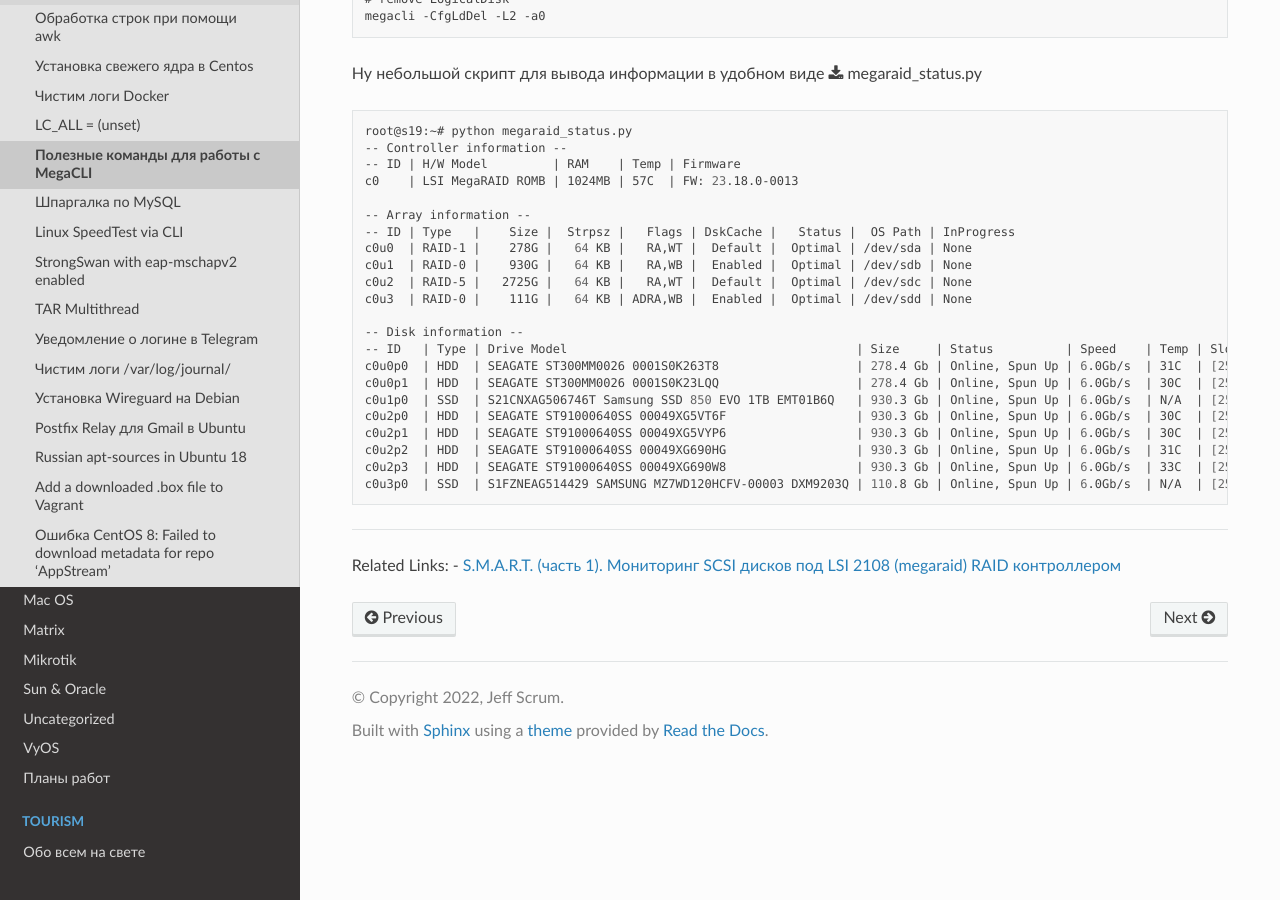
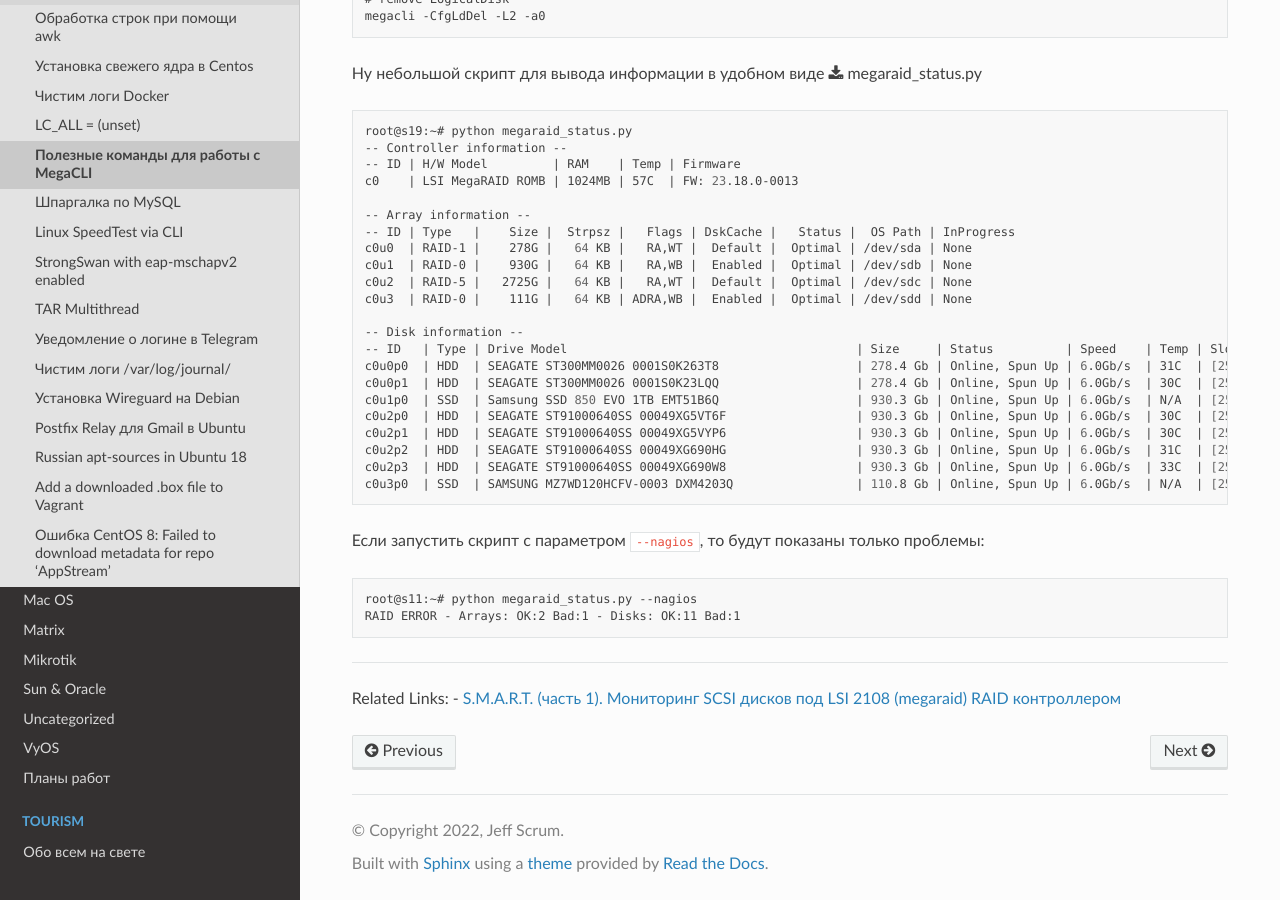
Before and after one commit to jeffscrum/jeffscrum.github.io, a Sphinx documentation site: the page built from source/linux/linux-megacli.rst, in a window 1280 px wide and 900 px high, scrolled down 1144 px. Built offline with Sphinx 7.4.7 and the Read the Docs theme 2.0.0, drawn with Linux system fonts in a browser that asks for light colours.

Commit message:
Update linux-megacli.rst

```diff
--- a/source/linux/linux-megacli.rst
+++ b/source/linux/linux-megacli.rst
@@ -90,12 +90,19 @@
    -- ID   | Type | Drive Model                                        | Size     | Status          | Speed    | Temp | Slot ID  | Device ID
    c0u0p0  | HDD  | SEAGATE ST300MM0026 0001S0K263T8                   | 278.4 Gb | Online, Spun Up | 6.0Gb/s  | 31C  | [252:0]  | 12
    c0u0p1  | HDD  | SEAGATE ST300MM0026 0001S0K23LQQ                   | 278.4 Gb | Online, Spun Up | 6.0Gb/s  | 30C  | [252:1]  | 13
-   c0u1p0  | SSD  | S21CNXAG506746T Samsung SSD 850 EVO 1TB EMT01B6Q   | 930.3 Gb | Online, Spun Up | 6.0Gb/s  | N/A  | [252:3]  | 0
+   c0u1p0  | SSD  | Samsung SSD 850 EVO 1TB EMT51B6Q                   | 930.3 Gb | Online, Spun Up | 6.0Gb/s  | N/A  | [252:3]  | 0
    c0u2p0  | HDD  | SEAGATE ST91000640SS 00049XG5VT6F                  | 930.3 Gb | Online, Spun Up | 6.0Gb/s  | 30C  | [252:4]  | 8
    c0u2p1  | HDD  | SEAGATE ST91000640SS 00049XG5VYP6                  | 930.3 Gb | Online, Spun Up | 6.0Gb/s  | 30C  | [252:5]  | 11
    c0u2p2  | HDD  | SEAGATE ST91000640SS 00049XG690HG                  | 930.3 Gb | Online, Spun Up | 6.0Gb/s  | 31C  | [252:6]  | 10
    c0u2p3  | HDD  | SEAGATE ST91000640SS 00049XG690W8                  | 930.3 Gb | Online, Spun Up | 6.0Gb/s  | 33C  | [252:7]  | 9
-   c0u3p0  | SSD  | S1FZNEAG514429 SAMSUNG MZ7WD120HCFV-00003 DXM9203Q | 110.8 Gb | Online, Spun Up | 6.0Gb/s  | N/A  | [252:2]  | 2
+   c0u3p0  | SSD  | SAMSUNG MZ7WD120HCFV-0003 DXM4203Q                 | 110.8 Gb | Online, Spun Up | 6.0Gb/s  | N/A  | [252:2]  | 2
+
+Если запустить скрипт с параметром ``--nagios``, то будут показаны только проблемы:
+
+.. code-block:: bash
+
+   root@s11:~# python megaraid_status.py --nagios
+   RAID ERROR - Arrays: OK:2 Bad:1 - Disks: OK:11 Bad:1
 
 -------
 
```
